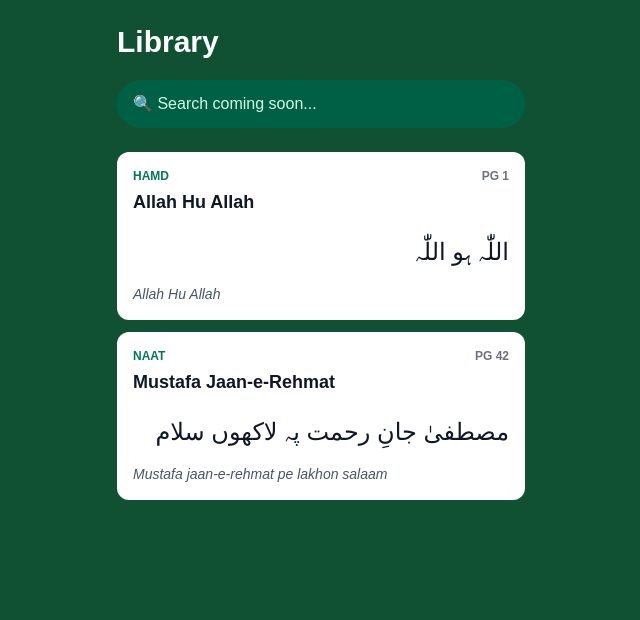
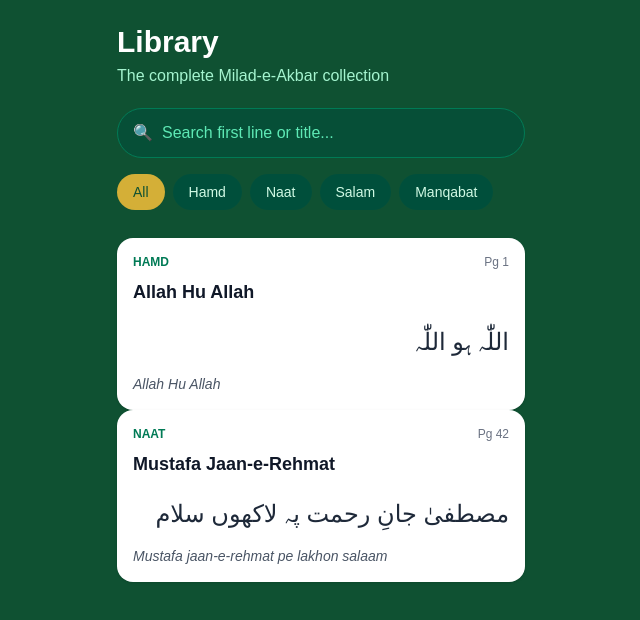
Before and after one commit to naveedam/milad-e-akbar, a Next.js app: page /library in a window 1280 px wide. Shown: the top 620 px of the page, without its empty margins (319-959 px from the left). Built offline with nearby package versions, Linux system fonts and the light colour scheme.

Commit message:
feat: build searchable library with reusable components

```diff
--- a/package.json
+++ b/package.json
@@ -9,6 +9,7 @@
     "lint": "eslint"
   },
   "dependencies": {
+    "fuse.js": "^7.5.0",
     "next": "16.3.4",
     "react": "19.2.8",
     "react-dom": "19.2.8"
--- a/src/app/library/page.tsx
+++ b/src/app/library/page.tsx
@@ -1,43 +1,75 @@
+"use client";
+
+import { useMemo, useState } from "react";
+import Fuse from "fuse.js";
+
 import milad from "@/data/milad.json";
 import { MiladEntry } from "@/lib/types";
 
+import SearchBar from "@/components/library/SearchBar";
+import SectionFilter from "@/components/library/SectionFilter";
+import RecitationCard from "@/components/library/RecitationCard";
+
 const entries = milad as MiladEntry[];
 
+type Section = "All" | "Hamd" | "Naat" | "Salam" | "Manqabat";
+
 export default function LibraryPage() {
+  const [query, setQuery] = useState("");
+  const [section, setSection] = useState<Section>("All");
+
+  const fuse = useMemo(
+    () =>
+      new Fuse(entries, {
+        keys: ["title", "verses.0.urdu", "verses.0.roman"],
+        threshold: 0.35,
+      }),
+    []
+  );
+
+  const filtered = useMemo(() => {
+    let list =
+      query.trim() === ""
+        ? entries
+        : fuse.search(query).map((r) => r.item);
+
+    if (section !== "All") {
+      list = list.filter((i) => i.section === section);
+    }
+
+    return list;
+  }, [query, section, fuse]);
+
   return (
     <main className="min-h-screen bg-[#0F5132] text-white">
       <div className="mx-auto max-w-md px-5 py-6">
         <h1 className="text-3xl font-bold">Library</h1>
 
-        <div className="mt-5 rounded-full bg-emerald-800 px-4 py-3 text-emerald-100">
-          🔍 Search coming soon...
+        <p className="mt-1 text-emerald-200">
+          The complete Milad-e-Akbar collection
+        </p>
+
+        <div className="mt-5">
+          <SearchBar value={query} onChange={setQuery} />
         </div>
 
-        <div className="mt-6 space-y-3">
-          {entries.map((item) => (
-            <div
-              key={item.id}
-              className="rounded-xl bg-white p-4 text-gray-900"
-            >
-              <div className="flex items-center justify-between text-xs font-semibold uppercase">
-                <span className="text-emerald-700">{item.section}</span>
-                <span className="text-gray-500">Pg {item.page}</span>
-              </div>
+        <div className="mt-4">
+          <SectionFilter
+            selected={section}
+            onSelect={setSection}
+          />
+        </div>
 
-              <h2 className="mt-1 text-lg font-bold">{item.title}</h2>
+        <div className="mt-6 space-y-4">
+          {filtered.map((item) => (
+            <RecitationCard key={item.id} item={item} />
+          ))}
 
-              <p
-                dir="rtl"
-                className="mt-3 text-right text-2xl leading-loose"
-              >
-                {item.verses[0].urdu}
-              </p>
-
-              <p className="mt-2 text-sm italic text-gray-600">
-                {item.verses[0].roman}
-              </p>
+          {filtered.length === 0 && (
+            <div className="rounded-xl bg-emerald-900/40 p-8 text-center text-emerald-200">
+              No recitations found.
             </div>
-          ))}
+          )}
         </div>
       </div>
     </main>
--- /dev/null
+++ b/src/app/recitation/[id]/page.tsx
@@ -0,0 +1,19 @@
+interface Props {
+  params: Promise<{ id: string }>;
+}
+
+export default async function RecitationPage({ params }: Props) {
+  const { id } = await params;
+
+  return (
+    <main className="min-h-screen bg-[#0F5132] p-6 text-white">
+      <h1 className="text-2xl font-bold">
+        Recitation {id}
+      </h1>
+
+      <p className="mt-3 text-emerald-200">
+        Reader mode will be implemented next.
+      </p>
+    </main>
+  );
+}
--- /dev/null
+++ b/src/components/library/RecitationCard.tsx
@@ -0,0 +1,37 @@
+import Link from "next/link";
+import { MiladEntry } from "@/lib/types";
+
+interface Props {
+  item: MiladEntry;
+}
+
+export default function RecitationCard({ item }: Props) {
+  return (
+    <Link href={`/recitation/${item.id}`}>
+      <div className="rounded-2xl bg-white p-4 text-gray-900 shadow-sm transition hover:shadow-md">
+        <div className="flex items-center justify-between">
+          <span className="text-xs font-semibold uppercase text-emerald-700">
+            {item.section}
+          </span>
+
+          <span className="text-xs text-gray-500">
+            Pg {item.page}
+          </span>
+        </div>
+
+        <h3 className="mt-2 text-lg font-bold">{item.title}</h3>
+
+        <p
+          dir="rtl"
+          className="mt-3 text-right text-2xl leading-loose text-gray-800"
+        >
+          {item.verses[0].urdu}
+        </p>
+
+        <p className="mt-2 text-sm italic text-gray-600">
+          {item.verses[0].roman}
+        </p>
+      </div>
+    </Link>
+  );
+}
--- /dev/null
+++ b/src/components/library/SearchBar.tsx
@@ -0,0 +1,21 @@
+interface SearchBarProps {
+  value: string;
+  onChange: (value: string) => void;
+}
+
+export default function SearchBar({ value, onChange }: SearchBarProps) {
+  return (
+    <div className="relative">
+      <span className="absolute left-4 top-1/2 -translate-y-1/2 text-emerald-300">
+        🔍
+      </span>
+
+      <input
+        value={value}
+        onChange={(e) => onChange(e.target.value)}
+        placeholder="Search first line or title..."
+        className="w-full rounded-full border border-emerald-700 bg-emerald-900/60 py-3 pl-11 pr-4 text-white placeholder:text-emerald-300 focus:border-[#D4AF37] focus:outline-none"
+      />
+    </div>
+  );
+}
--- /dev/null
+++ b/src/components/library/SectionFilter.tsx
@@ -0,0 +1,31 @@
+const sections = ["All", "Hamd", "Naat", "Salam", "Manqabat"] as const;
+
+type Section = (typeof sections)[number];
+
+interface Props {
+  selected: Section;
+  onSelect: (section: Section) => void;
+}
+
+export default function SectionFilter({
+  selected,
+  onSelect,
+}: Props) {
+  return (
+    <div className="flex gap-2 overflow-x-auto pb-1">
+      {sections.map((section) => (
+        <button
+          key={section}
+          onClick={() => onSelect(section)}
+          className={`rounded-full px-4 py-2 text-sm font-medium whitespace-nowrap transition ${
+            selected === section
+              ? "bg-[#D4AF37] text-[#0F5132]"
+              : "bg-emerald-900 text-emerald-100"
+          }`}
+        >
+          {section}
+        </button>
+      ))}
+    </div>
+  );
+}
```
Also changed, not shown: 1 other file (tests, documents, lock files or other folders).
